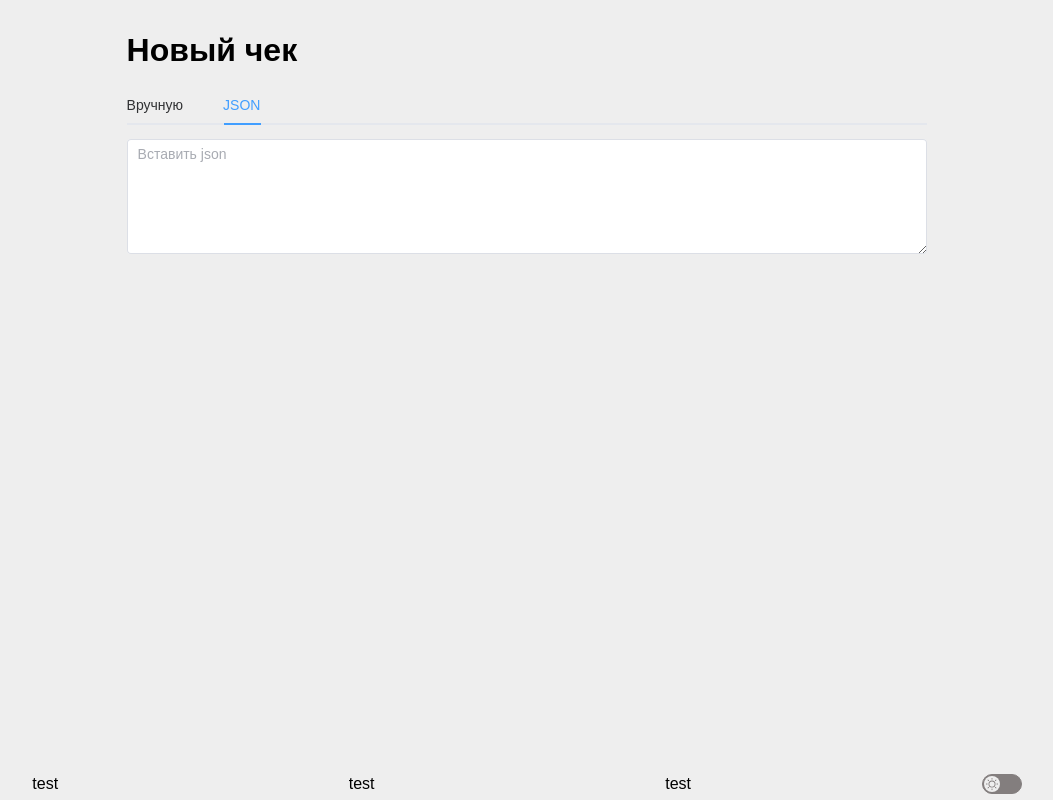
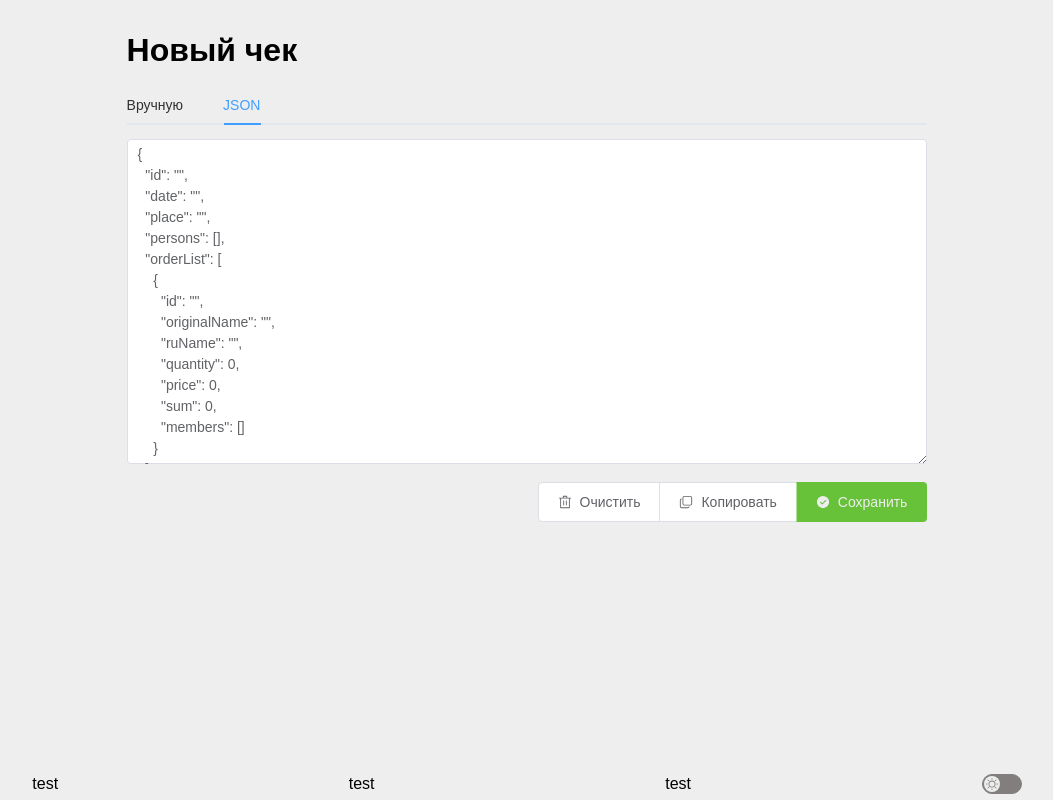
Before and after one commit to smargelov/split-bill, a Vue app: page /bills/new in a window 1280 px wide. Both pictures are taken after a click on the tab "JSON". Shown: the whole page, without its empty margins (113-1166 px from the left). Built offline with nearby package versions, Linux system fonts and the light colour scheme.

Commit message:
Add JsonBillForm component

```diff
--- a/components.d.ts
+++ b/components.d.ts
@@ -9,6 +9,7 @@ declare module 'vue' {
   export interface GlobalComponents {
     AddBillForm: typeof import('./src/components/forms/AddBillForm.vue')['default']
     ElButton: typeof import('element-plus/es')['ElButton']
+    ElButtonGroup: typeof import('element-plus/es')['ElButtonGroup']
     ElCard: typeof import('element-plus/es')['ElCard']
     ElCol: typeof import('element-plus/es')['ElCol']
     ElDatePicker: typeof import('element-plus/es')['ElDatePicker']
@@ -22,6 +23,7 @@ declare module 'vue' {
     ElSwitch: typeof import('element-plus/es')['ElSwitch']
     ElTabPane: typeof import('element-plus/es')['ElTabPane']
     ElTabs: typeof import('element-plus/es')['ElTabs']
+    JsonBillForm: typeof import('./src/components/forms/JsonBillForm.vue')['default']
     LPage: typeof import('./src/components/layouts/LPage.vue')['default']
     Page: typeof import('./src/components/layouts/page.vue')['default']
     RouterLink: typeof import('vue-router')['RouterLink']
--- /dev/null
+++ b/src/components/forms/JsonBillForm.vue
@@ -0,0 +1,174 @@
+<template>
+	<div class="json-bill-form">
+		<el-form-item>
+			<el-input
+				v-model="jsonText"
+				:autosize="{ minRows: 5, maxRows: 15 }"
+				class="json-bill-form__json-textarea"
+				type="textarea"
+				placeholder="Вставить json"
+			/>
+		</el-form-item>
+		<el-button-group class="json-bill-form__buttons">
+			<el-button :icon="Delete" size="large" @click="onClear">Очистить</el-button>
+			<el-button
+				v-if="isCopySupported && jsonText"
+				:icon="CopyDocument"
+				size="large"
+				@click="onCopy"
+			>
+				Копировать
+			</el-button>
+			<el-button :icon="SuccessFilled" type="success" size="large" @click="onSave">
+				Сохранить
+			</el-button>
+		</el-button-group>
+	</div>
+</template>
+
+<script setup lang="ts">
+import type { IBill } from '@/types/bill.ts'
+import { Delete, CopyDocument, SuccessFilled } from '@element-plus/icons-vue'
+import 'element-plus/es/components/message/style/css'
+import { ElMessage } from 'element-plus'
+
+const props = defineProps<{
+	isJsonTabActive: boolean
+}>()
+
+const form = defineModel<IBill>('form')
+
+const jsonText = ref('')
+
+watchEffect(() => {
+	if (props.isJsonTabActive) {
+		jsonText.value = JSON.stringify(form.value, null, 2)
+	}
+})
+
+const onClear = () => (jsonText.value = '')
+
+const { copy, isSupported: isCopySupported } = useClipboard({ source: jsonText })
+const onCopy = async () => {
+	try {
+		await copy(jsonText.value)
+		ElMessage.success('JSON скопирован в буфер обмена')
+	} catch (err) {
+		ElMessage.error(`Что-то пошло не так. Ошибка ${err}`)
+	}
+}
+
+const checkBillItem = (item: any): boolean => {
+	const { originalName, ruName, quantity, price, sum, members } = item
+
+	if ('originalName' in item && typeof originalName !== 'string') {
+		return false
+	}
+	if ('ruName' in item && typeof ruName !== 'string') {
+		return false
+	}
+	if (
+		'members' in item &&
+		(!Array.isArray(members) || members.some((e) => typeof e !== 'string'))
+	) {
+		return false
+	}
+	return typeof quantity === 'number' && typeof price === 'number' && typeof sum === 'number'
+}
+
+const checkBillObject = (candidate: any): boolean => {
+	if (typeof candidate !== 'object') {
+		return false
+	}
+
+	const { date, place, persons, orderList, currency, summary, service, total, tips, paid } =
+		candidate
+
+	if (
+		'persons' in candidate &&
+		(!Array.isArray(persons) || persons.some((e) => typeof e !== 'string'))
+	) {
+		return false
+	}
+
+	if ('tips' in candidate && typeof tips !== 'number') {
+		return false
+	}
+
+	if ('paid' in candidate && typeof paid !== 'number') {
+		return false
+	}
+
+	if (!Array.isArray(orderList) || orderList.some((item) => !checkBillItem(item))) {
+		return false
+	}
+
+	return (
+		typeof date === 'string' &&
+		typeof place === 'string' &&
+		typeof currency === 'string' &&
+		typeof summary === 'number' &&
+		typeof service === 'number' &&
+		typeof total === 'number'
+	)
+}
+
+const billAllowedFields = [
+	'date',
+	'place',
+	'persons',
+	'currency',
+	'summary',
+	'service',
+	'total',
+	'tips',
+	'paid',
+]
+const orderListAllowedFields = ['originalName', 'ruName', 'quantity', 'price', 'sum', 'members']
+
+const filterObjectFields = (
+	obj: Record<string, any>,
+	allowedFields: string[]
+): Record<string, any> => {
+	return Object.keys(obj)
+		.filter((key) => allowedFields.includes(key))
+		.reduce(
+			(filteredObj, key) => {
+				filteredObj[key] = obj[key]
+				return filteredObj
+			},
+			{} as Record<string, any>
+		)
+}
+const onSave = async () => {
+	try {
+		const candidate = await JSON.parse(jsonText.value)
+		const isValid = checkBillObject(candidate)
+		if (!isValid) {
+			throw new Error()
+		}
+		const formatedOrderList = candidate.orderList.map((item) =>
+			filterObjectFields(item, orderListAllowedFields)
+		)
+		const formatedBill = {
+			...filterObjectFields(candidate, billAllowedFields),
+			formatedOrderList,
+		}
+		form.value = { ...form.value, ...formatedBill } as IBill
+		ElMessage.success('JSON сохранён')
+	} catch (err) {
+		console.log(err)
+		ElMessage.error('Неверный формат JSON')
+	}
+}
+</script>
+
+<style lang="scss">
+.json-bill-form {
+	display: grid;
+
+	&__buttons {
+		justify-self: end;
+	}
+}
+</style>
--- a/src/pages/NewBill.vue
+++ b/src/pages/NewBill.vue
@@ -5,13 +5,7 @@
 				<add-bill-form v-model:form="form" />
 			</el-tab-pane>
 			<el-tab-pane label="JSON" name="json">
-				<el-input
-					v-model="jsonText"
-					:autosize="{ minRows: 5, maxRows: 15 }"
-					class="add-form__json-textarea"
-					type="textarea"
-					placeholder="Вставить json"
-				/>
+				<json-bill-form v-model:form="form" :is-json-tab-active="isJsonTabActive" />
 			</el-tab-pane>
 		</el-tabs>
 	</l-page>
@@ -19,18 +13,47 @@
 
 <script setup lang="ts">
 import AddBillForm from '@/components/forms/AddBillForm.vue'
+import { IBill } from '@/types/bill.ts'
+import JsonBillForm from '@/components/forms/JsonBillForm.vue'
 
 const pageTitle = 'Новый чек'
 
 const activeTab = ref('manually')
 const goToManually = () => (activeTab.value = 'manually')
+const isJsonTabActive = computed(() => activeTab.value === 'json')
 
 const jsonText = ref('')
 const billData = computed(() => {
 	return JSON.parse(jsonText.value)
 })
 
-const form = ref({
+const initialBill: IBill = {
+	id: '',
+	date: '',
+	place: '',
+	persons: [],
+	orderList: [
+		{
+			id: '',
+			originalName: '',
+			ruName: '',
+			quantity: 0,
+			price: 0,
+			sum: 0,
+			members: [],
+		},
+	],
+	currency: '',
+	summary: 0,
+	service: 0,
+	total: 0,
+	tips: 0,
+	paid: 0,
+}
+
+const form = ref<IBill>(initialBill)
+
+const test = {
 	id: '0001',
 	date: '2023-06-15T21:10',
 	place: '7M',
@@ -42,6 +65,7 @@ const form = ref({
 			quantity: 2,
 			price: 28,
 			sum: 56,
+			members: [],
 		},
 		{
 			originalName: 'Four Cheese Penne',
@@ -49,6 +73,7 @@ const form = ref({
 			quantity: 1,
 			price: 28,
 			sum: 28,
+			members: [],
 		},
 		{
 			originalName: 'Fettuccine Norcina',
@@ -56,6 +81,7 @@ const form = ref({
 			quantity: 1,
 			price: 26,
 			sum: 26,
+			members: [],
 		},
 		{
 			originalName: 'House Made Hummus',
@@ -63,6 +89,7 @@ const form = ref({
 			quantity: 1,
 			price: 18,
 			sum: 18,
+			members: [],
 		},
 		{
 			originalName: 'Chocolate Mousse with Cherry',
@@ -70,6 +97,7 @@ const form = ref({
 			quantity: 1,
 			price: 18,
 			sum: 18,
+			members: [],
 		},
 		{
 			originalName: 'Grilled Pear & Blue Cheese',
@@ -77,6 +105,7 @@ const form = ref({
 			quantity: 1,
 			price: 20,
 			sum: 20,
+			members: [],
 		},
 		{
 			originalName: 'Blimbap',
@@ -84,6 +113,7 @@ const form = ref({
 			quantity: 1,
 			price: 32,
 			sum: 32,
+			members: [],
 		},
 		{
 			originalName: '0 Banchan',
@@ -91,6 +121,7 @@ const form = ref({
 			quantity: 1,
 			price: 0,
 			sum: 0,
+			members: [],
 		},
 		{
 			originalName: 'Warm Apple Pie',
@@ -98,6 +129,7 @@ const form = ref({
 			quantity: 1,
 			price: 14,
 			sum: 14,
+			members: [],
 		},
 		{
 			originalName: 'Lemonade Fresh Strawberry',
@@ -105,6 +137,7 @@ const form = ref({
 			quantity: 1,
 			price: 14,
 			sum: 14,
+			members: [],
 		},
 		{
 			originalName: 'Vismino Kindzmarauli',
@@ -112,6 +145,7 @@ const form = ref({
 			quantity: 1,
 			price: 50,
 			sum: 50,
+			members: [],
 		},
 	],
 	currency: 'GEL',
@@ -120,7 +154,7 @@ const form = ref({
 	total: 268,
 	tips: 2,
 	paid: 270,
-})
+}
 </script>
 
 <style lang="scss" scoped>
--- a/src/types/bill.ts
+++ b/src/types/bill.ts
@@ -1,13 +1,15 @@
 export interface IBillItem {
+	id?: string
 	originalName: string
 	ruName: string
 	quantity: number
 	price: number
 	sum: number
+	members: string[]
 }
 
 export interface IBill {
-	id: string
+	id?: string
 	date: string
 	place: string
 	persons: string[]
```
